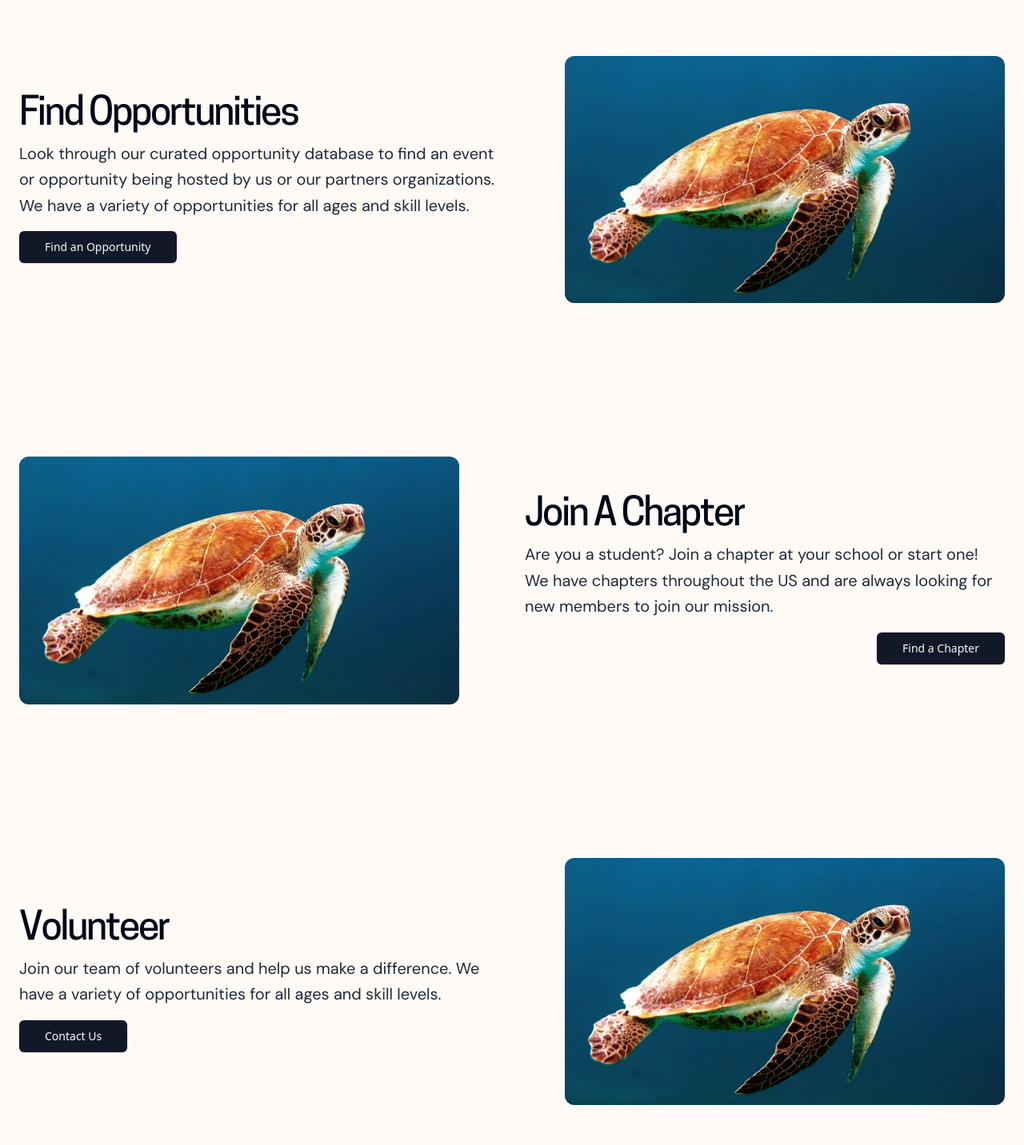
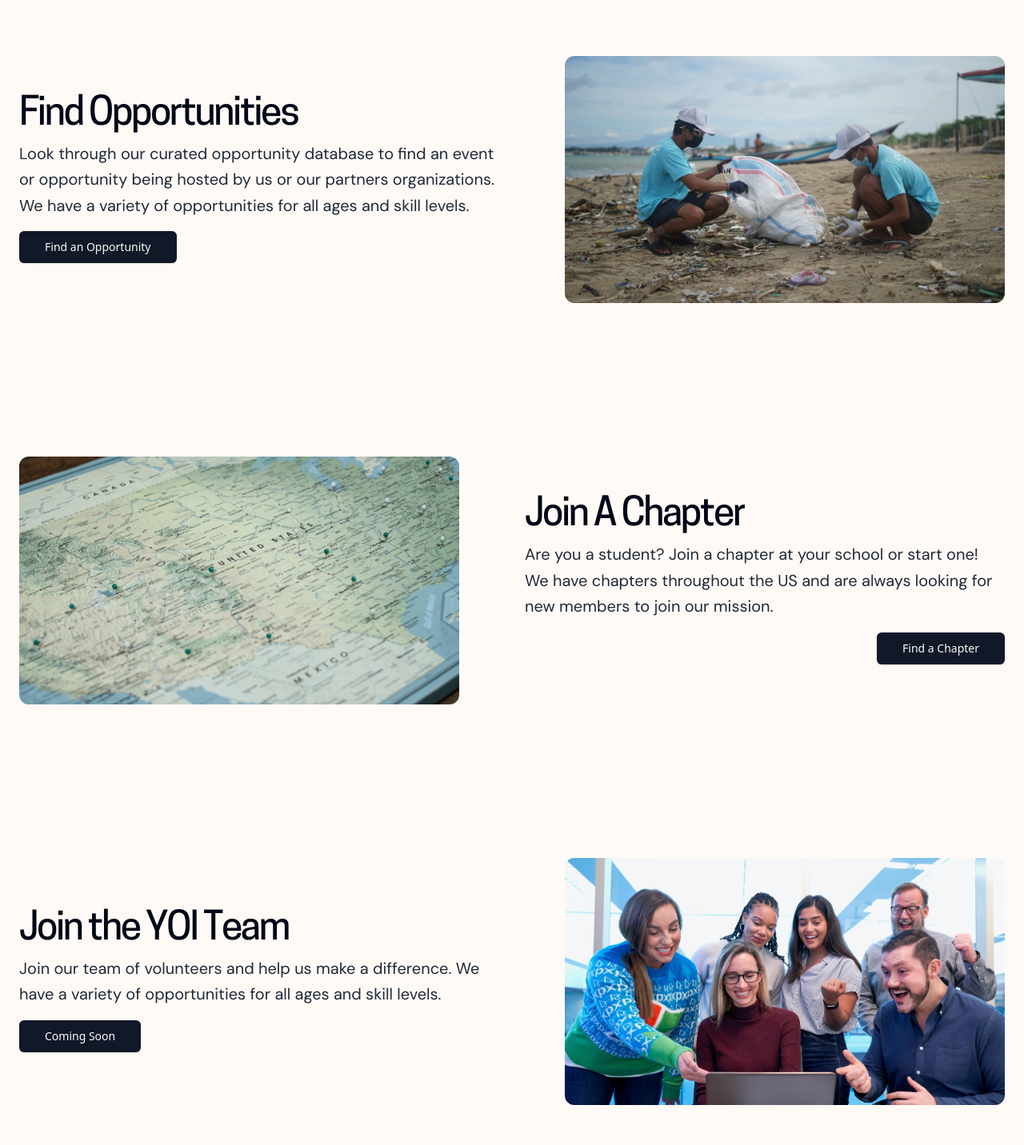
Before and after one commit to Marcus5408/yoi-website, a Next.js app: page /join in a window 1280 px wide. Shown: the part 786-2218 px from the top of the page at 80% size. Built offline with nearby package versions, Linux system fonts and the light colour scheme.

Commit message:
refactor: update images and links on join page

```diff
--- a/src/app/join/page.tsx
+++ b/src/app/join/page.tsx
@@ -9,7 +9,7 @@ export default function Home() {
     <div className="flex min-h-screen w-screen flex-col items-center justify-between bg-yoi-white dark:bg-yoi-black">
       <main className="z-1 flex-1">
         <Banner
-          bg="/shaun-low-v8Un2Roo1Ak-unsplash.jpg"
+          bg="/heroes/shaun-low-v8Un2Roo1Ak-unsplash.jpg"
           title="Join Our Mission"
           description="Our mission is to educate the public about ocean threats
             and empower today's youth through advocacy of existing and potential
@@ -17,12 +17,14 @@ export default function Home() {
         />
         <section className="w-full pb-12 md:pb-24 lg:pb-32">
           <TextSection
+            image="/projects/ocg-saving-the-ocean-xch7jXAaqqo-unsplash.jpg"
             title="Find Opportunities"
             description="Look through our curated opportunity database to find an event or opportunity being hosted by us or our partners organizations. We have a variety of opportunities for all ages and skill levels."
-            link="/join/volunteer"
+            link="/resources/opportunities"
             buttonText="Find an Opportunity"
           />
           <TextSection
+            image="/projects/pin-adventure-map-SJvNVEcU5Rc-unsplash.jpg"
             title="Join A Chapter"
             description="Are you a student? Join a chapter at your school or start one! We have chapters throughout the US and are always looking for new members to join our mission."
             link="/join/chapters"
@@ -30,10 +32,11 @@ export default function Home() {
             side="right"
           />
           <TextSection
-            title="Volunteer"
+            image="/projects/windows-p74ndnYWRY4-unsplash.jpg"
+            title="Join the YOI Team"
             description="Join our team of volunteers and help us make a difference. We have a variety of opportunities for all ages and skill levels."
-            link="/join/opportunities?provider=YOI"
-            buttonText="Contact Us"
+            link="/join/yoi"
+            buttonText="Coming Soon"
           />
         </section>
       </main>
```
